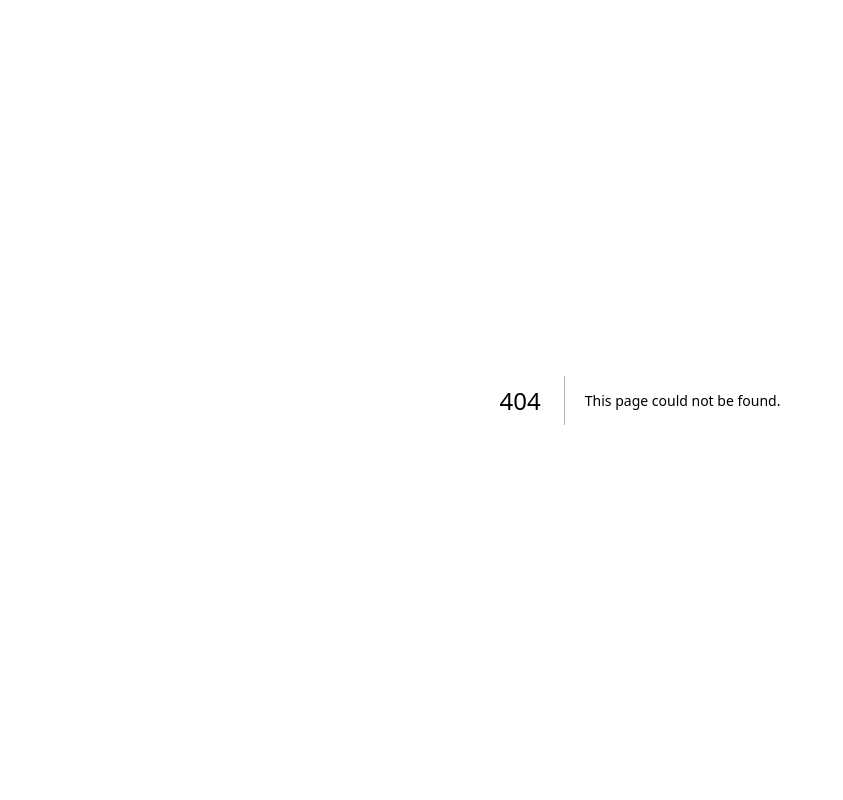
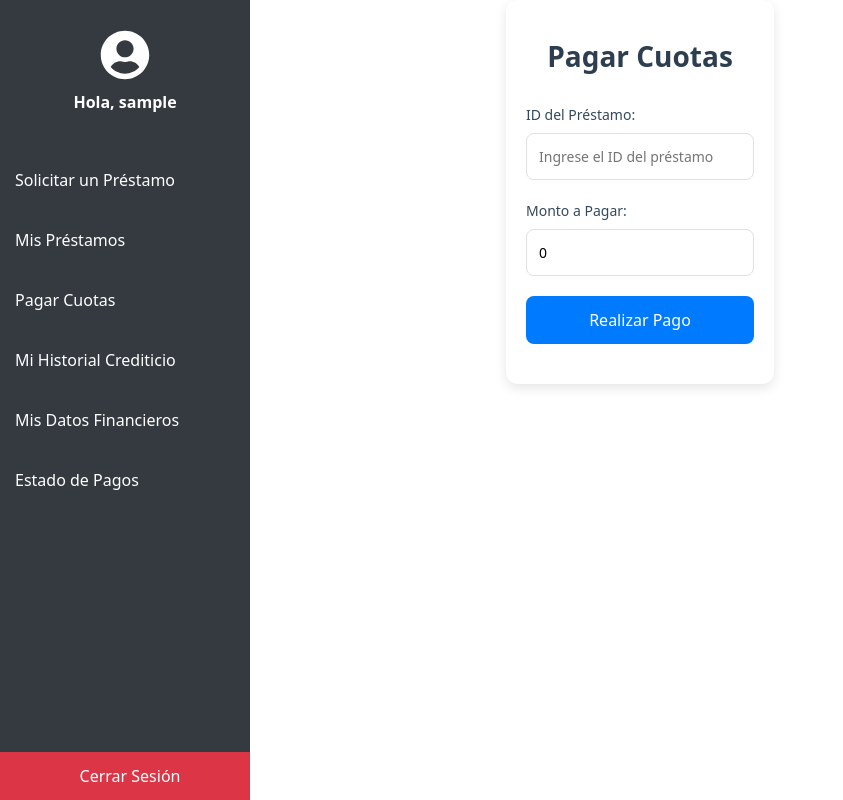
Before and after one commit to Proyecto-software-seguro/Proyecto, a Next.js app in the folder frontend-plataforma/: page /cliente/PagarCuotas in a window 1280 px wide. Before the commit this address had no page. Shown: the whole page, without its empty margins (0-843 px from the left). Built offline with nearby package versions, Linux system fonts and the light colour scheme; sample sign-in values are in the browser's storage.

Commit message:
subiendo el front de detalles prestamos total

```diff
--- /dev/null
+++ b/frontend-plataforma/src/pages/cliente/PagarCuotas.tsx
@@ -0,0 +1,97 @@
+import { useState } from "react";
+import { useRouter } from "next/router";
+import Sidebar from "../../../components/Sidebar";
+import styles from '../../styles/PagarCuotas.module.css'; // Importar el CSS
+
+const PagarCuotas = () => {
+  const [prestamoId, setPrestamoId] = useState<string>("");
+  const [monto, setMonto] = useState<number>(0);
+  const [error, setError] = useState<string | null>(null);
+  const [successMessage, setSuccessMessage] = useState<string | null>(null);
+  const [loading, setLoading] = useState<boolean>(false);
+  const router = useRouter();
+  const role = localStorage.getItem('role') as 'administrador' | 'cliente';
+
+  const handleSubmit = async (e: React.FormEvent) => {
+    e.preventDefault();
+    setError(null);
+    setSuccessMessage(null);
+    setLoading(true);
+
+    try {
+      if (!prestamoId || monto <= 0) {
+        setError("Por favor, ingrese valores válidos.");
+        setLoading(false);
+        return;
+      }
+
+      const res = await fetch("http://localhost:3003/api/pagos/pagar", {
+        method: "POST",
+        headers: {
+          "Content-Type": "application/json",
+          "Authorization": `Bearer ${localStorage.getItem("token")}`,
+        },
+        body: JSON.stringify({ prestamoId, monto }),
+      });
+
+      const data = await res.json();
+
+      if (!res.ok) {
+        throw new Error(data.error || "Error al realizar el pago.");
+      }
+
+      setSuccessMessage("Pago realizado con éxito.");
+      setLoading(false);
+
+      // Opcional: Redirigir después de un breve tiempo
+      setTimeout(() => {
+        router.push("/cliente/DetallePrestamo");
+      }, 2000); // Redirige después de 2 segundos para que el usuario vea el mensaje
+    } catch (error: any) {
+      setError(error.message);
+      setLoading(false);
+    }
+  };
+
+  return (
+    <div style={{ display: "flex" }}>
+      <Sidebar role={role} />
+      <div className={styles.container}>
+        <h1 className={styles.title}>Pagar Cuotas</h1>
+        {error && <p className={styles.errorMessage}>{error}</p>}
+        {successMessage && <p className={styles.successMessage}>{successMessage}</p>}
+        <form onSubmit={handleSubmit} className={styles.form}>
+          <div className={styles.formGroup}>
+            <label className={styles.label} htmlFor="prestamoId">ID del Préstamo:</label>
+            <input
+              type="text"
+              id="prestamoId"
+              value={prestamoId}
+              onChange={(e) => setPrestamoId(e.target.value)}
+              className={styles.input}
+              placeholder="Ingrese el ID del préstamo"
+              required
+            />
+          </div>
+          <div className={styles.formGroup}>
+            <label className={styles.label} htmlFor="monto">Monto a Pagar:</label>
+            <input
+              type="number"
+              id="monto"
+              value={monto}
+              onChange={(e) => setMonto(Number(e.target.value))}
+              className={styles.input}
+              placeholder="Ingrese el monto a pagar"
+              required
+            />
+          </div>
+          <button type="submit" className={styles.submitButton} disabled={loading}>
+            {loading ? "Procesando..." : "Realizar Pago"}
+          </button>
+        </form>
+      </div>
+    </div>
+  );
+};
+
+export default PagarCuotas;
--- /dev/null
+++ b/frontend-plataforma/src/styles/DetallePrestamoTotal.module.css
@@ -0,0 +1,90 @@
+/* DetallePrestamoTotal.module.css */
+
+.detallePrestamoTotalContainer {
+    display: flex;
+    min-height: 100vh;
+    background-color: #f4f6f9;
+    font-family: 'Poppins', sans-serif;
+}
+
+/* Contenedor principal */
+.contentContainer {
+    margin-left: 250px;
+    padding: 30px;
+    width: 100%;
+    max-width: 900px;
+    background-color: #ffffff;
+    box-shadow: 0 4px 10px rgba(0, 0, 0, 0.1);
+    border-radius: 10px;
+    margin: 20px auto;
+}
+
+/* Título */
+.title {
+    font-size: 28px;
+    font-weight: 600;
+    margin-bottom: 20px;
+    text-align: center;
+    color: #333;
+}
+
+/* Tarjeta de detalles */
+.detailsCard {
+    background: linear-gradient(to right, #ffffff, #f9fafb);
+    padding: 25px;
+    border-radius: 10px;
+    box-shadow: 0 3px 8px rgba(0, 0, 0, 0.1);
+    margin-top: 20px;
+}
+
+/* Filas de detalles */
+.detailRow {
+    display: flex;
+    justify-content: space-between;
+    padding: 12px 0;
+    border-bottom: 1px solid #e0e0e0;
+}
+
+.detailRow:last-child {
+    border-bottom: none;
+}
+
+/* Etiquetas */
+.detailLabel {
+    font-weight: 600;
+    color: #444;
+}
+
+/* Valores */
+.detailValue {
+    color: #666;
+}
+
+/* Mensaje de error */
+.errorMessage {
+    color: red;
+    text-align: center;
+    font-weight: bold;
+    margin-top: 20px;
+}
+
+/* Botón de regreso */
+.backButton {
+    display: block;
+    margin: 30px auto;
+    padding: 12px 25px;
+    font-size: 16px;
+    font-weight: bold;
+    background-color: #007bff;
+    color: #fff;
+    border: none;
+    border-radius: 6px;
+    cursor: pointer;
+    transition: background 0.3s ease-in-out;
+    text-align: center;
+}
+
+.backButton:hover {
+    background-color: #0056b3;
+    transform: scale(1.05);
+}
--- /dev/null
+++ b/frontend-plataforma/src/styles/PagarCuotas.module.css
@@ -0,0 +1,100 @@
+/* PagarCuotas.module.css */
+.container {
+    max-width: 600px;
+    margin: 0 auto;
+    padding: 40px 20px;
+    background-color: #ffffff;
+    border-radius: 12px;
+    box-shadow: 0 4px 12px rgba(0, 0, 0, 0.1);
+}
+
+/* Título de la Página */
+.title {
+    font-size: 28px;
+    font-weight: 600;
+    color: #2c3e50;
+    text-align: center;
+    margin-bottom: 30px;
+}
+
+/* Formulario */
+.form {
+    display: flex;
+    flex-direction: column;
+    gap: 20px;
+}
+
+/* Grupo de Campos */
+.formGroup {
+    display: flex;
+    flex-direction: column;
+    gap: 8px;
+}
+
+/* Etiquetas */
+.label {
+    font-size: 14px;
+    font-weight: 500;
+    color: #34495e;
+}
+
+/* Campos de Entrada */
+.input {
+    padding: 12px;
+    font-size: 14px;
+    border: 1px solid #e0e0e0;
+    border-radius: 8px;
+    outline: none;
+    transition: border-color 0.3s ease, box-shadow 0.3s ease;
+}
+
+.input:focus {
+    border-color: #007bff;
+    box-shadow: 0 0 0 3px rgba(0, 123, 255, 0.1);
+}
+
+/* Botón de Enviar */
+.submitButton {
+    padding: 12px;
+    font-size: 16px;
+    font-weight: 500;
+    color: #ffffff;
+    background-color: #007bff;
+    border: none;
+    border-radius: 8px;
+    cursor: pointer;
+    transition: background-color 0.3s ease;
+}
+
+.submitButton:hover {
+    background-color: #0056b3;
+}
+
+/* Mensajes de Error */
+.errorMessage {
+    font-size: 14px;
+    color: #dc3545;
+    margin-top: 10px;
+    text-align: center;
+}
+
+/* Mensajes de Éxito */
+.successMessage {
+    font-size: 14px;
+    color: #28a745;
+    margin-top: 10px;
+    text-align: center;
+}
+
+/* Estilos para el Botón de Enviar cuando está Deshabilitado */
+.submitButton:disabled {
+    background-color: #a0a0a0;
+    cursor: not-allowed;
+}
+
+/* Estilos para el Botón de Enviar cuando está Cargando */
+.submitButton.loading {
+    background-color: #007bff;
+    opacity: 0.7;
+    cursor: wait;
+}
```
Also changed, not shown: frontend-plataforma/src/pages/cliente/DetallePrestamo.tsx (+38 -13 lines), frontend-plataforma/src/pages/cliente/DetallePrestamoTotal.tsx (added, +73 -0 lines), 1 other file (tests, documents, lock files or other folders).
